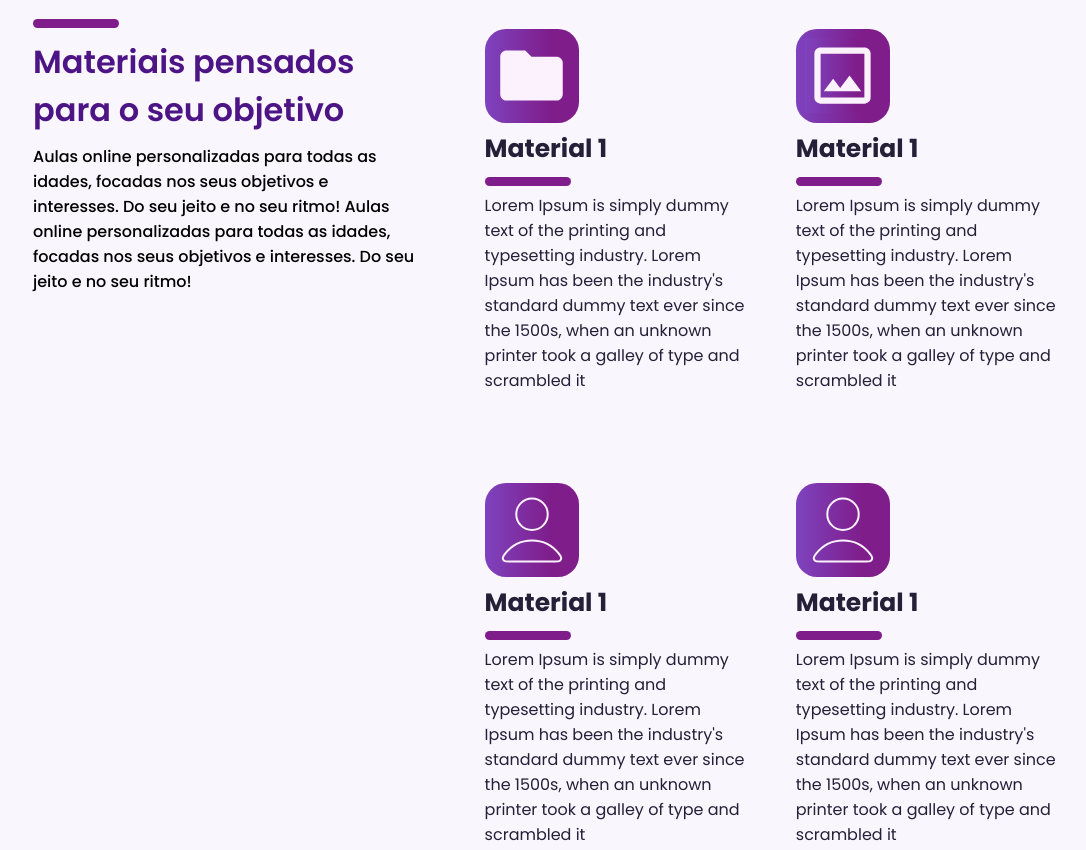
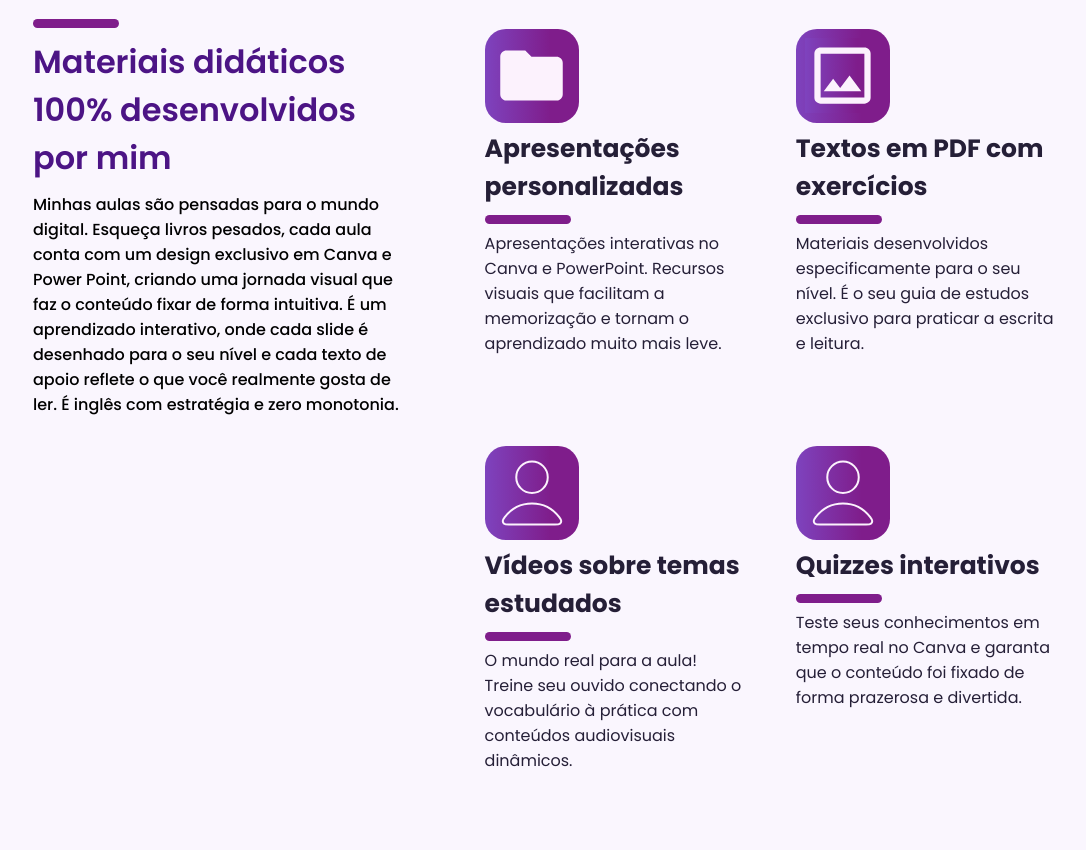
Before and after one commit to pauloandre7/LETeacher, a plain HTML site: page index.html in a window 1280 px wide. Shown: the part 880-1730 px from the top of the page, without its empty margins (95-1181 px from the left). Drawn offline with Linux system fonts and the light colour scheme; files whose address does not match are found by name.

Commit message:
feat(index): add Landing Page's content
this commit:
- adds the missing content to the Landing Page

```diff
--- a/index.html
+++ b/index.html
@@ -98,13 +98,15 @@
                     <div class="text-wrapper">
                         <img src="assets/icons/text-divisor.svg" alt="text-divisor">
                         <h2 class="resource__title">
-                            Materiais pensados para o seu objetivo
+                            Materiais didáticos 100% desenvolvidos por mim
                         </h2>
                         <p class="resources__description">
-                            Aulas online personalizadas para todas as idades, focadas
-                            nos seus objetivos e interesses. Do seu jeito e no seu ritmo!
-                            Aulas online personalizadas para todas as idades, focadas nos
-                            seus objetivos e interesses. Do seu jeito e no seu ritmo!
+                            Minhas aulas são pensadas para o mundo digital. Esqueça livros pesados,
+                            cada aula conta com um design exclusivo em Canva e Power Point, criando
+                            uma jornada visual que faz o conteúdo fixar de forma intuitiva. É um
+                            aprendizado interativo, onde cada slide é desenhado para o seu nível e
+                            cada texto de apoio reflete o que você realmente gosta de ler. É inglês
+                            com estratégia e zero monotonia.
                         </p>
                     </div>
                 </div>
@@ -116,13 +118,11 @@
                             <figure>
                                 <img src="assets/icons/folder.svg" alt="person icon">
                             </figure>
-                            <h4>Material 1</h4>
+                            <h4>Apresentações personalizadas</h4>
                             <img src="assets/icons/text-divisor.svg" alt="text-divisor">
                             <p class="resource-description">
-                                Lorem Ipsum is simply dummy text of the printing and typesetting
-                                industry. Lorem Ipsum has been the industry's standard dummy text
-                                ever since the 1500s, when an unknown printer took a galley of
-                                type and scrambled it
+                                Apresentações interativas no Canva e PowerPoint. Recursos visuais que
+                                facilitam a memorização e tornam o aprendizado muito mais leve.
                             </p>
                         </div>
 
@@ -130,13 +130,11 @@
                             <figure>
                                 <img src="assets/icons/galery.svg" alt="person icon">
                             </figure>
-                            <h4>Material 1</h4>
+                            <h4>Textos em PDF com exercícios</h4>
                             <img src="assets/icons/text-divisor.svg" alt="text-divisor">
                             <p class="resource-description">
-                                Lorem Ipsum is simply dummy text of the printing and typesetting
-                                industry. Lorem Ipsum has been the industry's standard dummy text
-                                ever since the 1500s, when an unknown printer took a galley of
-                                type and scrambled it
+                                Materiais desenvolvidos especificamente para o seu nível. É o seu guia de
+                                estudos exclusivo para praticar a escrita e leitura.
                             </p>
                         </div>
                     </div>
@@ -146,26 +144,22 @@
                             <figure>
                                 <img src="assets/icons/person.svg" alt="person icon">
                             </figure>
-                            <h4>Material 1</h4>
+                            <h4>Vídeos sobre temas estudados</h4>
                             <img src="assets/icons/text-divisor.svg" alt="text-divisor">
                             <p class="resource-description">
-                                Lorem Ipsum is simply dummy text of the printing and typesetting
-                                industry. Lorem Ipsum has been the industry's standard dummy text
-                                ever since the 1500s, when an unknown printer took a galley of
-                                type and scrambled it
+                                O mundo real para a aula! Treine seu ouvido conectando o vocabulário à
+                                prática com conteúdos audiovisuais dinâmicos.
                             </p>
                         </div>
                         <div class="resources__resource">
                             <figure>
                                 <img src="assets/icons/person.svg" alt="person icon">
                             </figure>
-                            <h4>Material 1</h4>
+                            <h4>Quizzes interativos</h4>
                             <img src="assets/icons/text-divisor.svg" alt="text-divisor">
                             <p class="resource-description">
-                                Lorem Ipsum is simply dummy text of the printing and typesetting
-                                industry. Lorem Ipsum has been the industry's standard dummy text
-                                ever since the 1500s, when an unknown printer took a galley of
-                                type and scrambled it
+                                Teste seus conhecimentos em tempo real no Canva e garanta que o conteúdo
+                                foi fixado de forma prazerosa e divertida.
                             </p>
                         </div>
                     </div>
@@ -183,13 +177,12 @@
                     <div class="text-wrapper">
                         <img src="assets/icons/text-divisor.svg" alt="text-divisor">
                         <h2 class="resource__title">
-                            Materiais pensados para o seu objetivo
+                            Aulas remotas no conforto da sua casa
                         </h2>
                         <p class="resources__description">
-                            Aulas online personalizadas para todas as idades, focadas
-                            nos seus objetivos e interesses. Do seu jeito e no seu ritmo!
-                            Aulas online personalizadas para todas as idades, focadas nos
-                            seus objetivos e interesses. Do seu jeito e no seu ritmo!
+                            Aulas que se adaptam à sua rotina! Você tem acesso a um conteúdo visual,
+                            interativo e 100% focado nos seus objetivos. Economize tempo de transporte
+                            e invista no que realmente importa: sua fluência de onde você preferir estar.
                         </p>
                     </div>
                 </div>
@@ -203,11 +196,11 @@
                     <div class="text-wrapper">
                         <img src="assets/icons/text-divisor.svg" alt="text-divisor">
                         <h2 class="resource__title">
-                            Materiais pensados para o seu objetivo
+                            Foco total nos seus objetivos
                         </h2>
                         <p class="resources__description">
                             Você tem acesso a um conteúdo visual, interativo e 100% focado
-                            nos seus objetivos. economize tempo de transporte e invista
+                            nos seus objetivos. Economize tempo de transporte e invista
                             no que realmente importa: sua fluência!
                         </p>
                     </div>
@@ -238,7 +231,7 @@
 
                 <div class="about__text-side">
                     <h4 class="about__name">
-                        Letícia [nome completo]
+                        Leticia Silva Mello
                     </h4>
                     <p class="about__presentation">
                         Muito prazer, sou a Leticia. Carioca, 29 anos e
@@ -273,10 +266,9 @@
                         O que meus alunos dizem sobre o curso
                     </h2>
                     <p>
-                        Aulas online personalizadas para todas as idades, focadas
-                        nos seus objetivos e interesses. Do seu jeito e no seu ritmo!
-                        Aulas online personalizadas para todas as idades, focadas nos
-                        seus objetivos e interesses. Do seu jeito e no seu ritmo!
+                        Aulas online personalizadas para todas as idades, focadas nos seus
+                        objetivos e interesses. Confira o relato de quem já transformou seu
+                        aprendizado com a nossa metodologia exclusiva.
                     </p>
                 </div>
                 <a href="https://wa.me/5521965566720"
@@ -295,10 +287,10 @@
                     </figure>
                     <div class="students__name-wrapper">
                         <h2>
-                            Paulo André Oliveira da Silva
+                            Everson
                         </h2>
                         <p class="student-objetive">
-                            Aluno com objetivo de melhorar a conversação
+                            Aluno focado em didática e prática de escrita
                         </p>
                         <figure>
                             <img src="assets/icons/text-divisor.svg"
@@ -306,13 +298,11 @@
                         </figure>
                     </div>
                     <p class="student__testimonial">
-                        Lorem Ipsum is simply dummy text of the printing and
-                        typesetting industry. Lorem Ipsum has been the
-                        industry's standard dummy text ever since the 1500s,
-                        when an unknown printer took a galley of type and
-                        scrambled it. Lorem Ipsum has been the industry's
-                        standard dummy text ever since the 1500s, when an
-                        unknown printer took a galley of type and scrambled it.
+                        A didática é super interessante. Adoro as apresentações interativas
+                        e o fato de ter questões em Word e PDF para praticar a escrita. Ela
+                        consegue explicar temas complexos de um jeito simples e visual. É o
+                        melhor investimento que fiz para o meu aprendizado, sinto que evoluo
+                        a cada aula.
                     </p>
                 </div>
 
@@ -324,10 +314,10 @@
                     </figure>
                     <div class="students__name-wrapper">
                         <h2>
-                            Letícia Carvalho
+                            Victor
                         </h2>
                         <p class="student-objetive">
-                            Aluna com o objetivo de dar aula, porque aqui é a dona caraio
+                            Aluno focado em pronúncia e viagens
                         </p>
                         <figure>
                             <img src="assets/icons/text-divisor.svg"
@@ -335,13 +325,11 @@
                         </figure>
                     </div>
                     <p class="student__testimonial">
-                        Lorem Ipsum is simply dummy text of the printing and
-                        typesetting industry. Lorem Ipsum has been the
-                        industry's standard dummy text ever since the 1500s,
-                        when an unknown printer took a galley of type and
-                        scrambled it. Lorem Ipsum has been the industry's
-                        standard dummy text ever since the 1500s, when an
-                        unknown printer took a galley of type and scrambled it.
+                        Eu sempre travava na hora de falar, mas as aulas da Leticia me
+                        ajudaram muito a fixar a pronúncia certa e expandir meu vocabulário
+                        de um jeito leve. Hoje me sinto muito mais confiante para conversar
+                        com nativos e aproveitar as viagens que eu faço para o exterior sem
+                        depender de tradutor.
                     </p>
                 </div>
 
@@ -353,10 +341,10 @@
                     </figure>
                     <div class="students__name-wrapper">
                         <h2>
-                            Paulo André O. da Silva
+                            Juliana
                         </h2>
                         <p class="student-objetive">
-                            Aluno lalalalalalalalalalalalalalal lalalalalalalalalalalalalalalalala.
+                            Aluna focada em inglês para o dia a dia profissional
                         </p>
                         <figure>
                             <img src="assets/icons/text-divisor.svg"
@@ -364,13 +352,11 @@
                         </figure>
                     </div>
                     <p class="student__testimonial">
-                        Lorem Ipsum is simply dummy text of the printing and
-                        typesetting industry. Lorem Ipsum has been the
-                        industry's standard dummy text ever since the 1500s,
-                        when an unknown printer took a galley of type and
-                        scrambled it. Lorem Ipsum has been the industry's
-                        standard dummy text ever since the 1500s, when an
-                        unknown printer took a galley of type and scrambled it.
+                        Minha rotina é muito corrida, então eu precisava de algo prático.
+                        Os PDFs e materiais que a Leticia prepara são incríveis porque são
+                        focados no que eu realmente uso no meu dia a dia profissional. Ter
+                        o material de apoio organizado para revisar depois da aula faz toda
+                        a diferença na minha fixação.
                     </p>
                 </div>
             </div>
@@ -417,17 +403,15 @@
 
             <div class="faq__question-box">
                 <button class="btn btn-question">
-                    Pergunta Pergunta Pergunta Pergunta Pergunta Pergunta Pergunta Pergunta PE?
+                    Como vou praticar o que aprendi depois que a aula acabar?
                     <i class="fa-solid fa-caret-down"></i>
                 </button>
                 <div class="answer--hide">
                     <p>
-                        Lorem Ipsum is simply dummy text of the printing and
-                        ypesetting industry. Lorem Ipsum has been the industry's
-                        standard dummy text ever since the 1500s, when an unknown
-                        printer took a galley of type and scrambled it. Lorem Ipsum
-                        has been the industry's standard dummy text ever since the 1500s,
-                        when an unknown printer took a galley of type and scrambled it.
+                        Após cada encontro, você recebe um PDF estruturado com o resumo dos
+                        tópicos vistos e questões de fixação em formatos variados (Word/PDF).
+                        Assim, você tem um material de consulta exclusivo para revisar onde e
+                        quando quiser.
                     </p>
                 </div>
             </div>
@@ -454,8 +438,8 @@
 
 	            <div class="footer__links-column">
 	                <h3> Contato</h3>
-	                <a href="mailto:leticia@email.com">leticia@email.com</a>
-	                <p>Niteroi, RJ</p>
+	                <a href="mailto:professoraleticia.english@gmail.com">professoraleticia.english@gmail.com</a>
+	                <p>Niterói, RJ</p>
 	            </div>
 
 	            <div class="footer__links-column">
@@ -465,7 +449,7 @@
 	                        <a href="home">Home</a>
 	                    </li>
 	                    <li>
-	                        <a href="methodology">Metodologia</a>
+	                        <a href="resources">Metodologia</a>
 	                    </li>
 	                    <li>
 	                        <a href="about">A Professora</a>
@@ -486,11 +470,7 @@
 		                    <a href="https://www.instagram.com/liveswithenglish/">Instagram</a>
 		                </li>
 		                <li>
-		                    <a href="Facebook.com">Facebook</a>
-		                </li>
-		                <li>
-		                    <a href="tiktok.com">TikTok</a>
-		                </li>
+		                    <a href="#">TikTok (Em breve)</a>
 		                </li>
 		            </ul>
 	            </div>
@@ -499,7 +479,7 @@
             <div class="footer__divisor"></div>
         </div>
         <p class="footer__copyright">
-            2026 Copyright: Letícia Carvalho
+            2026 Copyright: Leticia Silva Mello
         </p>
     </footer>
 
```
